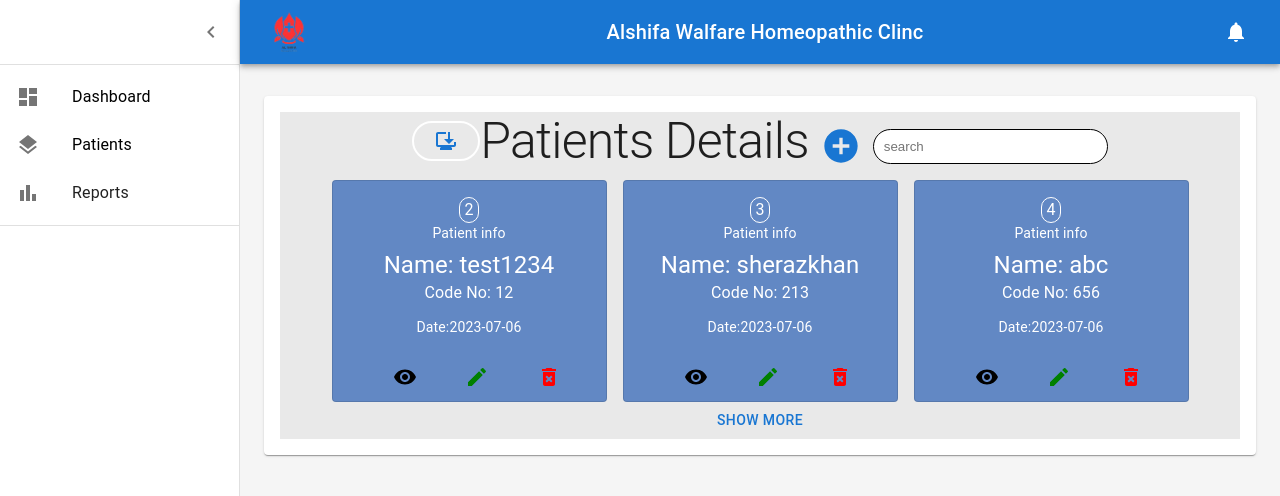
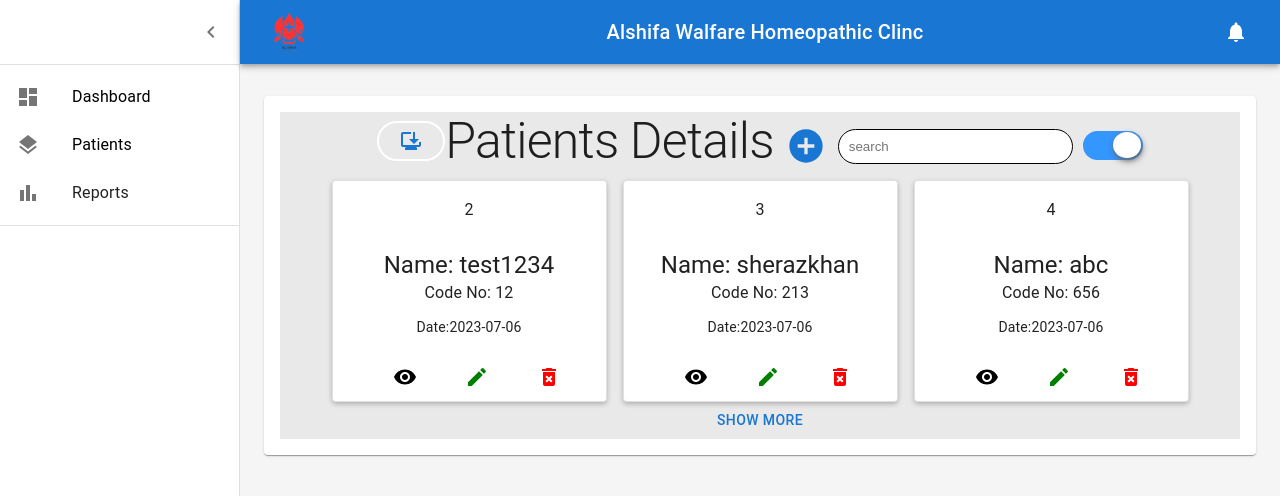
Before and after one commit to Msherazkhan801/alshifa, a React (Create React App) app: page /detail in a window 1280 px wide. Shown: the top 496 px of the page. Built offline with nearby package versions, Linux system fonts and the light colour scheme; data requests are answered from the project's data file.

Commit message:
switch button apply

```diff
--- a/src/components/Detail.js
+++ b/src/components/Detail.js
@@ -7,10 +7,12 @@ import { toast } from 'react-toastify'
 import Excel from './Excel/Excel'
 import SearchBox from './SearchBox/SearchBox'
 import OutlinedCard from './card/Card'
+import Switchbtn from './switchbtn/Switchbtn'
 const Detail = ({variant}) => {
   const [rows, setRows] = useState([])
   const [search, setSearch] = useState('')
 
+  const [isCard, setIsCard] = useState(true)
   const [loading, setLoading] = useState(true)
   const [dataLimit, setDataLimit] = useState(3)
   const loadData = async () => {
@@ -58,17 +60,18 @@ const Detail = ({variant}) => {
           <Typography variant='h1' textAlign={'center'} fontSize={50} mb={'10px'}> Patients Details</Typography><br/>
           <BasicModal rows={rows} />
           <SearchBox search={search} setSearch={setSearch} />
+          <Switchbtn isTable={isCard} setIsTable={setIsCard}/>
         </Box>}
-        <OutlinedCard
+     {isCard ? (  <OutlinedCard
           loading={loading}
           handleDelet={(id) => handleDelet(id)}
           rows={filtered.slice(0,dataLimit)}
-        />
-        {/* <CustomizedTables
+        />):(
+        <CustomizedTables
           loading={loading}
           handleDelet={(id) => handleDelet(id)}
           rows={filtered}
-        /> */}
+        /> )}
         {rows.length < dataLimit  ?
       <Button onClick={()=>setDataLimit(dataLimit-3)}>{'Show Less'}</Button>:
       <Button onClick={()=>setDataLimit(dataLimit+3)}>{'Show More'}</Button>}
--- a/src/components/card/Card.js
+++ b/src/components/card/Card.js
@@ -25,7 +25,7 @@ export default function OutlinedCard({loading,handleDelet,rows}) {
      {rows.map((data)=>{
         return(
             <Box sx={{ minWidth: 275 ,maxWidth:275}} key={data.id}>
-            <Card variant="outlined" sx={{backgroundColor:'#6288c4',color:'#fff'}} >
+            <Card variant="outlined" sx={{backgroundColor:'#fff' ,boxShadow: '0 2px 5px rgba(0, 0, 0, 0.25)'}} >
             <React.Fragment>
           <CardContent>
             <Box sx={{borderRadius:'50px',border:'1px solid white',margin:'0 auto',width:'20px'}}>{data.id}</Box>
--- a/src/components/switchbtn/Switchbtn.js
+++ b/src/components/switchbtn/Switchbtn.js
@@ -8,7 +8,7 @@ const Switchbtn = ({ isTable, setIsTable }) => {
 
   return (
     <div className="switch-container">
-      <input type="checkbox" id="switch" checked={isTable} onChange={handleSwitchToggle} />
+      <input type="checkbox" id="switch" checked={isTable} onChange={handleSwitchToggle}  />
       <label htmlFor="switch" ></label>
     </div>
   );
--- a/src/components/switchbtn/style.css
+++ b/src/components/switchbtn/style.css
@@ -1,12 +1,16 @@
-
-input{
+.switch-container{
+	margin-left: 10px;
+	margin-bottom: 8px;
+}
+#switch{
 	display: block;
 	opacity: 0;
+	margin-left: 20px;
 }
 
 label{	position: relative;
 	width: 60px;
-	height: 32px;
+	height: 29px;
 	display: inline-block;
 	background: #666666;
 	border-radius: 30px;
@@ -21,17 +25,29 @@ label:after
 	{content: "";
 	position: absolute;
 	left: 2px;
-	top: 2px;
-	width: 30px;
-	height: 29px;
+	top: 1px !important;
+	width: 29px;
+	height: 23px;
 	background: #FFF;
 	border-radius: 50%;
 	box-shadow: 1px 3px 6px #666666;}
 
-input:checked + label
+#switch:checked + label
 {	background: #3496ff;}
 
-input:checked + label:after
+#switch:checked + label:after
 	{left: auto;
 	right: 2px;
 }
+
+label::after{
+	content: "";
+    position: absolute;
+    left: 2px;
+    top: 2px;
+    width: 28px;
+    height: 26px;
+    background: #FFF;
+    border-radius: 50%;
+    box-shadow: 1px 3px 6px #666666;
+}
```
